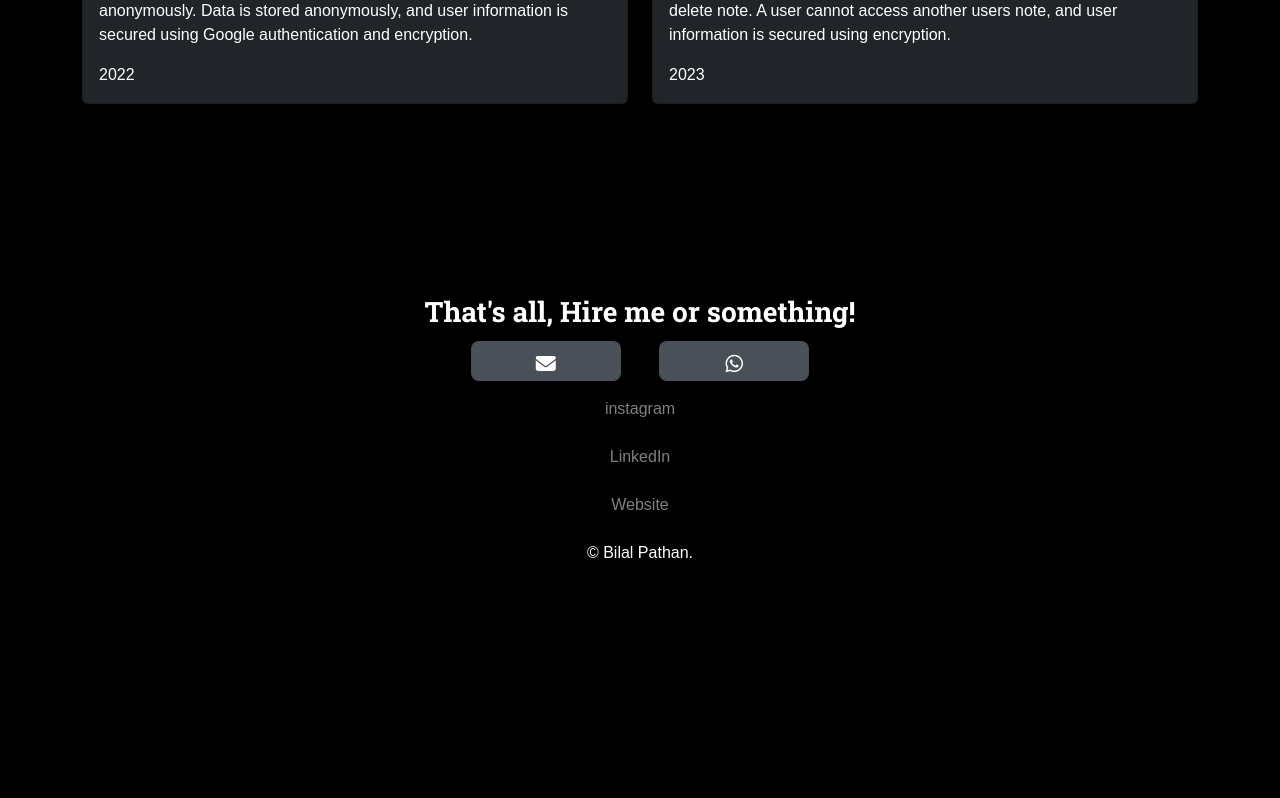
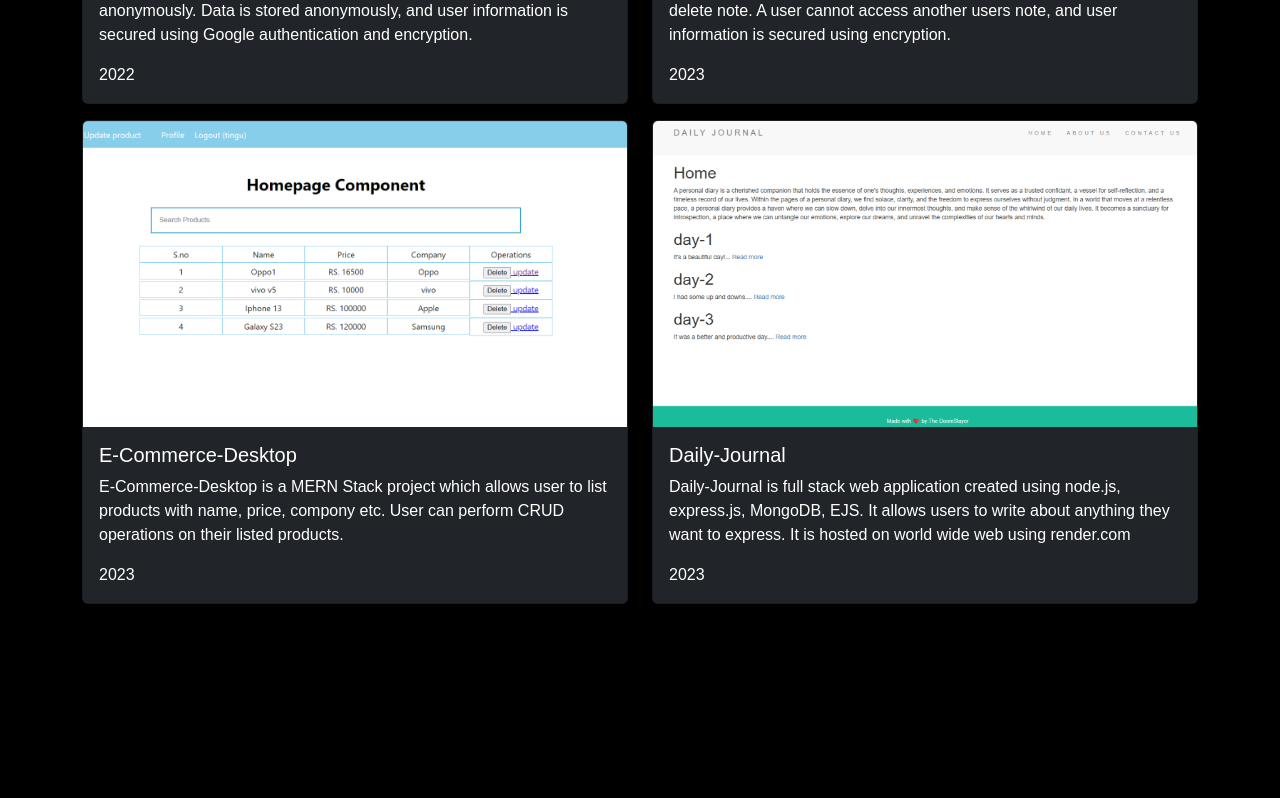
Before and after one commit to pakhtunbilal/personal_website, a React (Create React App) app: page / in a window 1280 px wide. Shown: the part 1260-2058 px from the top of the page. Before the commit the page ends 1928 px from the top, so only its background shows below. Built offline with nearby package versions, Linux system fonts and the light colour scheme.

Commit message:
second commit

```diff
--- a/src/components/Footer.js
+++ b/src/components/Footer.js
@@ -7,9 +7,9 @@ const Footer = () => {
         <h3 className='fHeading'> That's all, Hire me or something!</h3>
       <a className="btn" target='_blank' href="mailto:bilalpthn@gmail.com"><div className="btn1"><i class="fa-solid fa-envelope fa-lg"></i></div></a>
       <a className="btn" target='_blank' href=" https://wa.me/+918619496140"><div className="btn1"><i class="fa-brands fa-whatsapp fa-lg"></i></div></a>
-      <a className="footer-link" target='-blank' href="https://www.instagram.com/pakhtun.bilal/">instagram</a>
+      <a className="footer-link" target='-blank' href="https://www.instagram.com/pakhtun.bilal/">Instagram</a>
       <a className="footer-link" target='-blank' href="https://www.linkedin.com/in/bilal-pathan-3aa614241">LinkedIn</a>
-      <a className="footer-link" target='-blank' href="https://pakhtunbilal.github.io/about-me/">Website</a>
+      <a className="footer-link" target='-blank' href="https://github.com/pakhtunbilal">Github</a>
       <p className="copy">© Bilal Pathan.</p>
     </div>
         </div>
--- a/src/components/Home.js
+++ b/src/components/Home.js
@@ -5,6 +5,8 @@ const personal = require('../images/personal.png');
 const todolist = require('../images/todolist.png');
 const secrets = require('../images/secrets.png');
 const iNotebook = require('../images/iNotebook.png')
+const eCommerceDesktop = require('../images/eCommerceDesktop.png')
+const dailyJournal = require('../images/dailyJournal.png')
 
 const Home = () => {
 
@@ -12,6 +14,8 @@ const Home = () => {
  const  todolistLink = "https://vast-red-badger-tux.cyclic.app/";
  const  secretsLink = "https://salmon-abalone-kit.cyclic.app/";
  const  iNotebookLink = "https://645cad38550a24754c488bd7--luminous-kitten-6fb777.netlify.app/";
+ const  ECommerceDesktopLink = "https://main--harmonious-donut-f50c7d.netlify.app/signup";
+ const  DailyJournalLink = "https://daily-journal-uq28.onrender.com";
 
   return (
     <>
@@ -32,6 +36,12 @@ The user can create a different list by putting /listname in the URL." year="202
 secured using Google authentication and encryption." year="2022" />
             <Project link={iNotebookLink} photo={iNotebook} heading="iNotebook" about="iNotebook is a MERN-stack project that allows users to add, update and delete note. A user cannot access another users note, and user information is
 secured using encryption." year="2023" />
+            <Project link={ECommerceDesktopLink} photo={eCommerceDesktop} heading="E-Commerce-Desktop" about="E-Commerce-Desktop is a MERN Stack project which allows user to list products with name,
+price, compony etc. User can perform CRUD operations on their listed products.
+" year="2023"></Project>
+            <Project link={DailyJournalLink} photo={dailyJournal} heading="Daily-Journal" about="Daily-Journal is full stack web application created using node.js, express.js, MongoDB, EJS. It
+allows users to write about anything they want to express. It is hosted on world wide web using
+render.com" year="2023"></Project>
 
           </div>
         </div>
--- a/src/components/Photos.js
+++ b/src/components/Photos.js
@@ -23,7 +23,7 @@ const Photos = () => {
             <Single id="rise" ibtn=" rise" photo={rise} description="Anything for the fresh air." />
           </div>
           <div className="secondRow">
-            <Single id="vaibhu" ibtn="vaibhu " photo={vaibhu} description="Best-friends through thick and thin." />
+            {/* <Single id="vaibhu" ibtn="vaibhu " photo={vaibhu} description="Best-friends through thick and thin." /> */}
             <Single id="java" ibtn="java " photo={java} description="Two wheels brings true smile." />
             <Single id="rewasa" ibtn="rewasa " photo={rewasa} description="This one is from my 18th birthday." />
           </div>
```
Also changed, not shown: src/images/dailyJournal.png (added), src/images/eCommerceDesktop.png (added).
